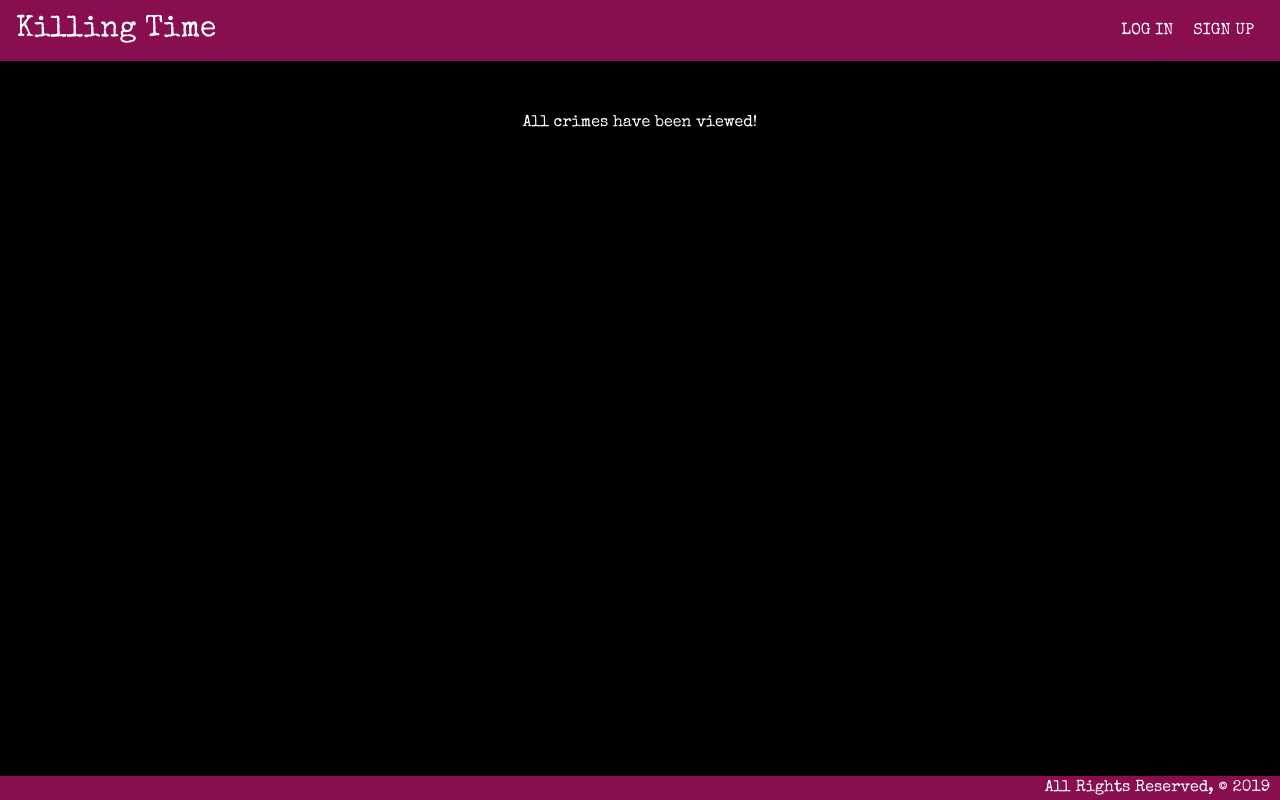
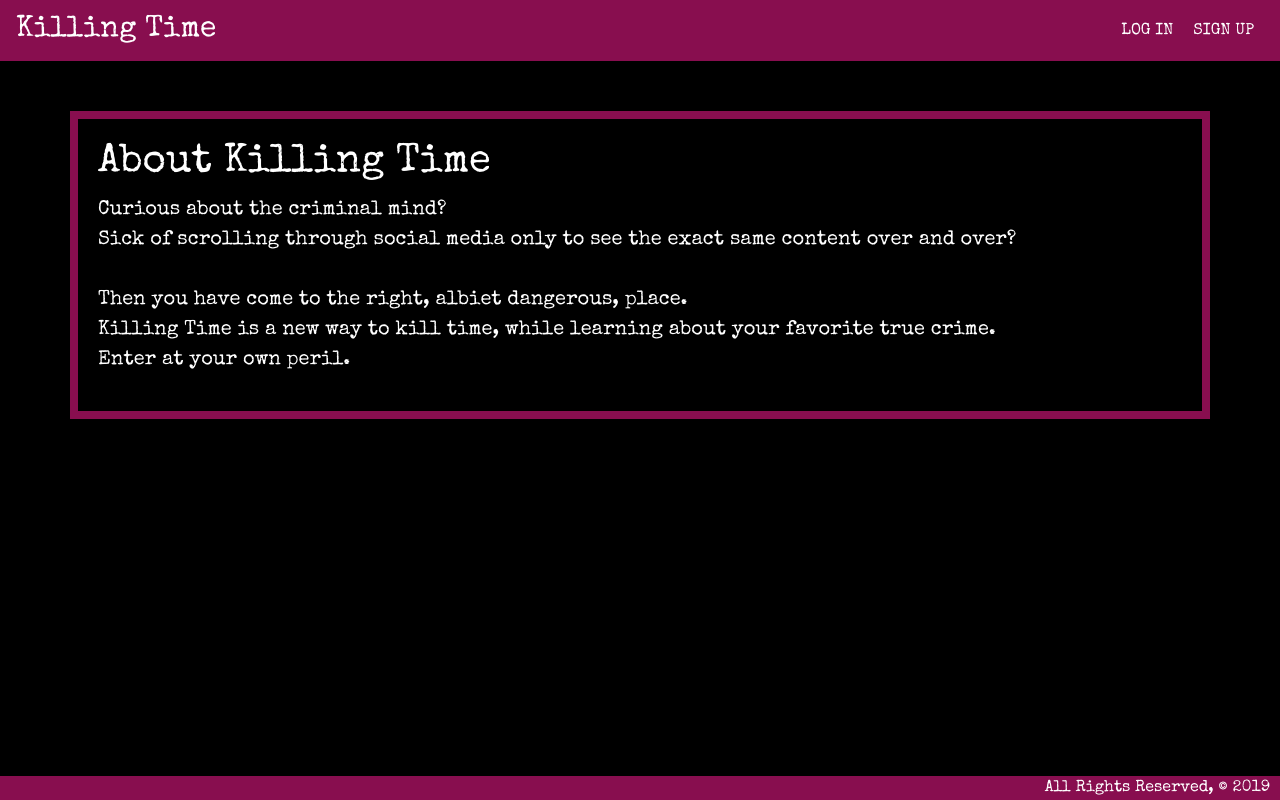
Before and after one commit to cjmarsh2/Project-Four, a React (Create React App) app: page / in a window 1280 px wide. Built offline with nearby package versions, Linux system fonts and the light colour scheme; no server answers.

Commit message:
add about page

```diff
--- a/src/components/SignupForm/SignupForm.jsx
+++ b/src/components/SignupForm/SignupForm.jsx
@@ -36,7 +36,7 @@ class SignupForm extends Component {
   render() {
     return (
       <div>
-        <header className="header-footer">Sign Up</header>
+        <h3>Sign Up</h3>
         <form className="form-horizontal" onSubmit={this.handleSubmit} >
           <div className="form-group">
             <div className="col-sm-12">
@@ -60,7 +60,7 @@ class SignupForm extends Component {
           </div>
           <div className="form-group">
             <div className="col-sm-12 text-center">
-              <button className="btn btn-default" disabled={this.isFormInvalid()}>Sign Up</button>&nbsp;&nbsp;
+              <button className="btn btn-dark" disabled={this.isFormInvalid()}>Sign Up</button>&nbsp;&nbsp;
               <Link to='/'>Cancel</Link>
             </div>
           </div>
--- /dev/null
+++ b/src/pages/AboutPage/AboutPage.css
@@ -0,0 +1,12 @@
+.AboutPage {
+    margin-top: 50px;
+    padding: 20px;
+    border: 8px solid #880e4f;
+}
+.AboutPage-title {
+    text-align: left;
+}
+.AboutPage-content {
+    text-align: left;
+    font-size: 20px;
+}
--- /dev/null
+++ b/src/pages/AboutPage/AboutPage.jsx
@@ -0,0 +1,14 @@
+import React from "react";
+import "./AboutPage.css";
+import Container from "react-bootstrap/Container";
+
+const AboutPage = props => {
+  return (
+    <Container className="AboutPage">
+      <h1 className="AboutPage-title">About Killing Time</h1>
+      <p className="AboutPage-content">Curious about the criminal mind? <br/>Sick of scrolling through social media only to see the exact same content over and over? <br/> <br/> Then you have come to the right, albiet dangerous, place. <br/> Killing Time is a new way to kill time, while learning about your favorite true crime. <br/>Enter at your own peril. </p>
+    </Container>
+  );
+};
+
+export default AboutPage;
--- a/src/pages/App/App.js
+++ b/src/pages/App/App.js
@@ -6,6 +6,7 @@ import LoginPage from "../LoginPage/LoginPage";
 import HomePage from "../HomePage/HomePage"
 import ProfilePage from "../ProfilePage/ProfilePage";
 import CriminalPage from "../CriminalPage/CriminalPage";
+import AboutPage from "../AboutPage/AboutPage";
 import NavBar from "../../components/NavBar/NavBar";
 import userService from "../../utils/userService";
 import crimesService from "../../utils/crimesService";
@@ -92,12 +93,15 @@ class App extends Component {
         />
         <Switch>
           <Route exact path="/" render={() => (
+            userService.getUser() ?
               <HomePage
                 crimes={this.state.crimes}
                 randomPerp={this.state.randomPerp}
                 genCrime={this.genCrime}
                 removeCurrentPerp={this.removeCurrentPerp}
                 addCurrentPerp={this.addCurrentPerp}/>
+              :
+              <AboutPage />
           )}/>
           <Route exact path="/profile" render={() => (
             <>
--- a/src/pages/LoginPage/LoginPage.jsx
+++ b/src/pages/LoginPage/LoginPage.jsx
@@ -30,7 +30,7 @@ class LoginPage extends Component {
   render() {
     return (
       <div className="LoginPage">
-        <header className="header-footer">Log In</header>
+        <h3>Log In</h3>
         <form className="form-horizontal"onSubmit={this.handleSubmit} >
           <div className="form-group">
             <div className="col-sm-12">
@@ -44,7 +44,7 @@ class LoginPage extends Component {
           </div>
           <div className="form-group">
             <div className="col-sm-12 text-center">
-              <button className="btn btn-default">Log In</button>&nbsp;&nbsp;&nbsp;
+              <button className="btn btn-dark">Log In</button>&nbsp;&nbsp;&nbsp;
               <Link to='/'>Cancel</Link>
             </div>
           </div>
```
Also changed, not shown: routes/api/users.js (+4 -3 lines).
